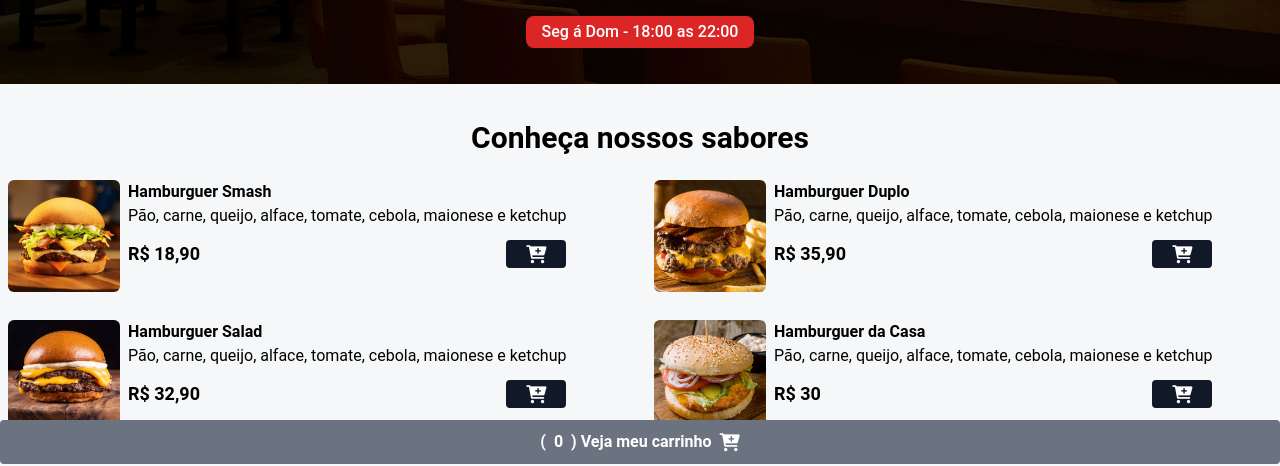
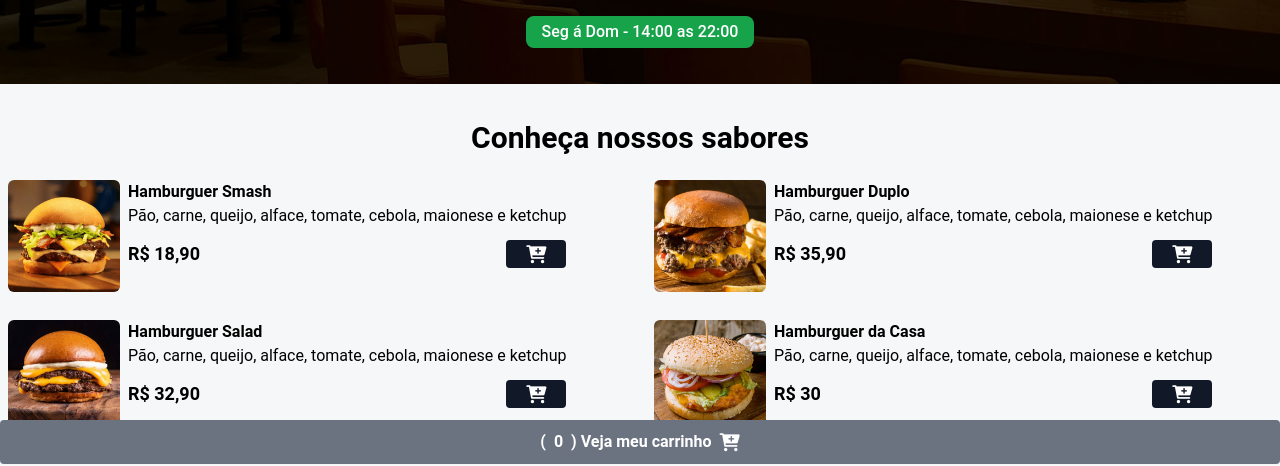
Before and after one commit to HuskyDaDeep/Site, a website: page index.html in a window 1280 px wide. Shown: the part 336-802 px from the top of the page. Drawn offline with nearby package versions, Linux system fonts and the light colour scheme.

Commit message:
horarios

```diff
--- a/index.html
+++ b/index.html
@@ -27,7 +27,7 @@
                 <h1 class="text-white text-4xl mt-4 mb-2 font-bold">Dev Lanches</h1>
                 <span class="text-white font-medium">A melhor lanchonete da região</span>
                 <div class="bg-green-600 px-4 py-1 rounded-lg mt-5" id="date-span">
-                    <span class="text-white font-medium">Seg á Dom - 18:00 as 22:00</span>
+                    <span class="text-white font-medium">Seg á Dom - 14:00 as 22:00</span>
                 </div>
             </div>
 
--- a/script.js
+++ b/script.js
@@ -178,7 +178,7 @@ function checkRestaurantOpen(){
 
     const hora = data.getHours()
 
-    return hora >= 18 && hora < 22;
+    return hora >= 14 && hora < 22;
 
 }
 
```
